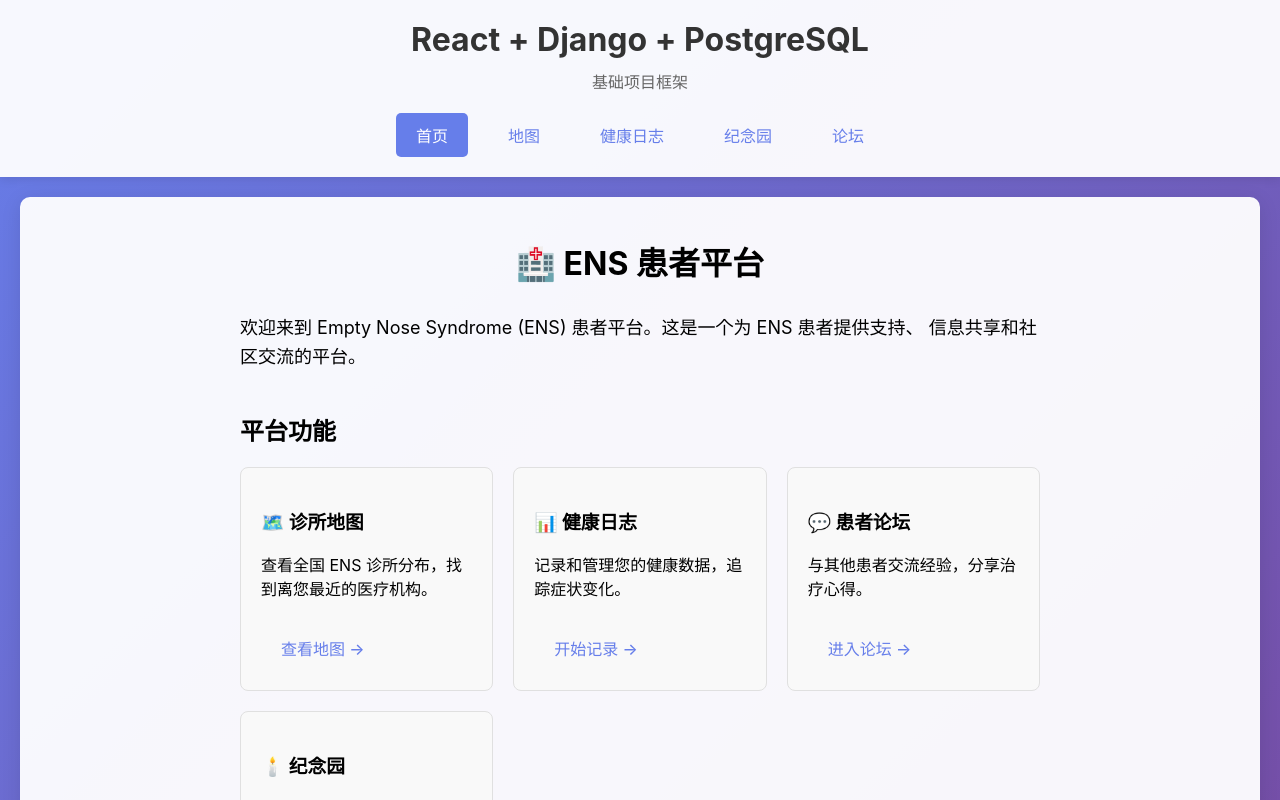
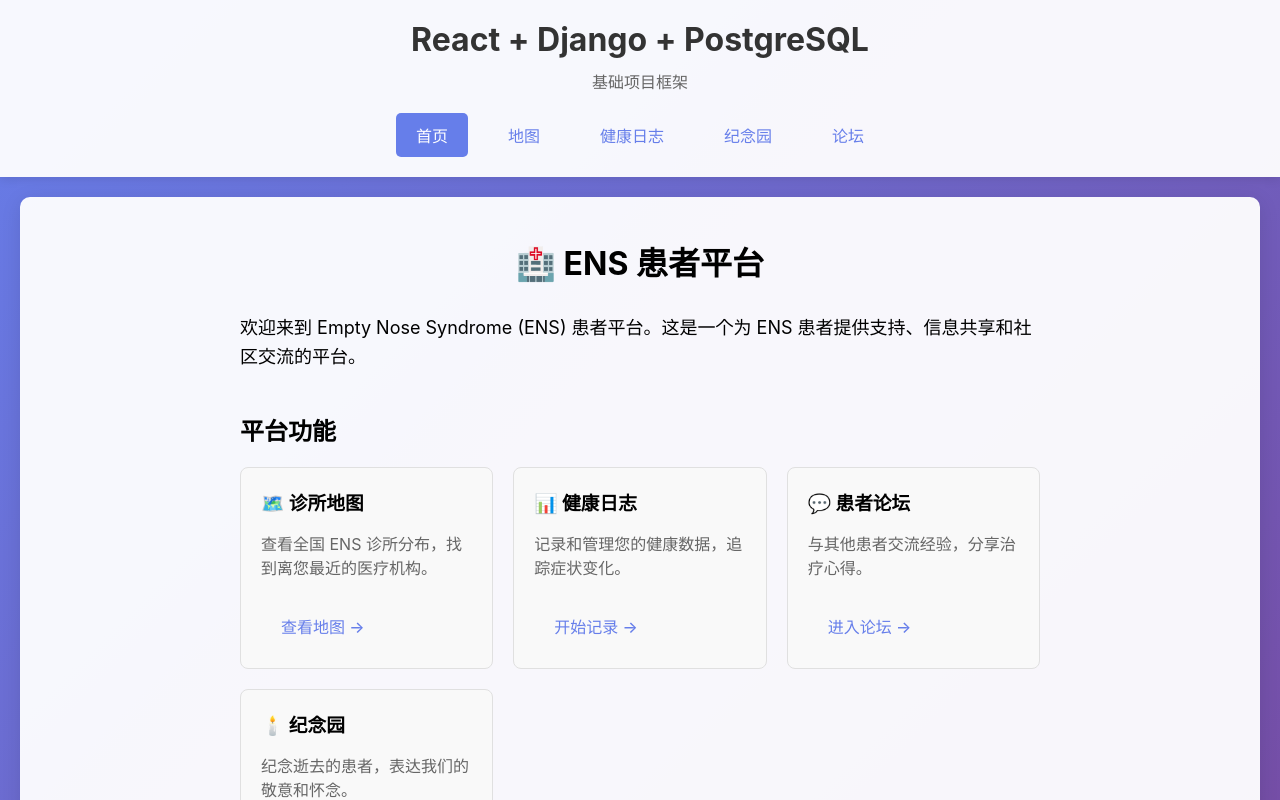
Before and after one commit to Tommytian993/ens-help.org, a React (Create React App) app in the folder frontend/: page / in a window 1280 px wide. Shown: the top 800 px of the page. Built offline with nearby package versions, Linux system fonts and the light colour scheme.

Commit message:
refactor: extract card styles to CSS file and add hover effects

```diff
--- /dev/null
+++ b/frontend/src/pages/HomePage.css
@@ -0,0 +1,56 @@
+.home-page {
+  text-align: left;
+  max-width: 800px;
+  margin: 0 auto;
+}
+
+.home-page h1 {
+  text-align: center;
+  margin-bottom: 30px;
+}
+
+.home-page .intro {
+  font-size: 18px;
+  line-height: 1.6;
+  margin-bottom: 30px;
+}
+
+.home-page h2 {
+  margin-top: 40px;
+  margin-bottom: 20px;
+}
+
+.feature-grid {
+  display: grid;
+  grid-template-columns: repeat(auto-fit, minmax(250px, 1fr));
+  gap: 20px;
+  margin-bottom: 30px;
+}
+
+.feature-card {
+  padding: 20px;
+  border: 1px solid #e0e0e0;
+  border-radius: 8px;
+  background-color: #f9f9f9;
+  transition: transform 0.2s, box-shadow 0.2s;
+}
+
+.feature-card:hover {
+  transform: translateY(-2px);
+  box-shadow: 0 4px 12px rgba(0, 0, 0, 0.1);
+}
+
+.feature-card h3 {
+  margin-top: 0;
+  margin-bottom: 10px;
+}
+
+.feature-card p {
+  margin-bottom: 15px;
+  color: #666;
+}
+
+.feature-card .card-link {
+  display: inline-block;
+  margin-top: 10px;
+}
--- a/frontend/src/pages/HomePage.tsx
+++ b/frontend/src/pages/HomePage.tsx
@@ -1,97 +1,45 @@
 import { NavLink } from "react-router-dom";
+import "./HomePage.css";
 
 const HomePage = () => {
   return (
-    <div style={{ textAlign: "left", maxWidth: "800px", margin: "0 auto" }}>
-      <h1 style={{ textAlign: "center", marginBottom: "30px" }}>
-        🏥 ENS 患者平台
-      </h1>
-      <p style={{ fontSize: "18px", lineHeight: "1.6", marginBottom: "30px" }}>
+    <div className="home-page">
+      <h1>🏥 ENS 患者平台</h1>
+      <p className="intro">
         欢迎来到 Empty Nose Syndrome (ENS) 患者平台。这是一个为 ENS
-        患者提供支持、 信息共享和社区交流的平台。
+        患者提供支持、信息共享和社区交流的平台。
       </p>
 
-      <h2 style={{ marginTop: "40px", marginBottom: "20px" }}>平台功能</h2>
-      <div
-        style={{
-          display: "grid",
-          gridTemplateColumns: "repeat(auto-fit, minmax(250px, 1fr))",
-          gap: "20px",
-          marginBottom: "30px",
-        }}
-      >
-        <div
-          style={{
-            padding: "20px",
-            border: "1px solid #e0e0e0",
-            borderRadius: "8px",
-            backgroundColor: "#f9f9f9",
-          }}
-        >
+      <h2>平台功能</h2>
+      <div className="feature-grid">
+        <div className="feature-card">
           <h3>🗺️ 诊所地图</h3>
           <p>查看全国 ENS 诊所分布，找到离您最近的医疗机构。</p>
-          <NavLink
-            to="/map"
-            className="nav-link"
-            style={{ display: "inline-block", marginTop: "10px" }}
-          >
+          <NavLink to="/map" className="nav-link card-link">
             查看地图 →
           </NavLink>
         </div>
 
-        <div
-          style={{
-            padding: "20px",
-            border: "1px solid #e0e0e0",
-            borderRadius: "8px",
-            backgroundColor: "#f9f9f9",
-          }}
-        >
+        <div className="feature-card">
           <h3>📊 健康日志</h3>
           <p>记录和管理您的健康数据，追踪症状变化。</p>
-          <NavLink
-            to="/health-log"
-            className="nav-link"
-            style={{ display: "inline-block", marginTop: "10px" }}
-          >
+          <NavLink to="/health-log" className="nav-link card-link">
             开始记录 →
           </NavLink>
         </div>
 
-        <div
-          style={{
-            padding: "20px",
-            border: "1px solid #e0e0e0",
-            borderRadius: "8px",
-            backgroundColor: "#f9f9f9",
-          }}
-        >
+        <div className="feature-card">
           <h3>💬 患者论坛</h3>
           <p>与其他患者交流经验，分享治疗心得。</p>
-          <NavLink
-            to="/forum"
-            className="nav-link"
-            style={{ display: "inline-block", marginTop: "10px" }}
-          >
+          <NavLink to="/forum" className="nav-link card-link">
             进入论坛 →
           </NavLink>
         </div>
 
-        <div
-          style={{
-            padding: "20px",
-            border: "1px solid #e0e0e0",
-            borderRadius: "8px",
-            backgroundColor: "#f9f9f9",
-          }}
-        >
+        <div className="feature-card">
           <h3>🕯️ 纪念园</h3>
           <p>纪念逝去的患者，表达我们的敬意和怀念。</p>
-          <NavLink
-            to="/memorial"
-            className="nav-link"
-            style={{ display: "inline-block", marginTop: "10px" }}
-          >
+          <NavLink to="/memorial" className="nav-link card-link">
             查看纪念园 →
           </NavLink>
         </div>
```
